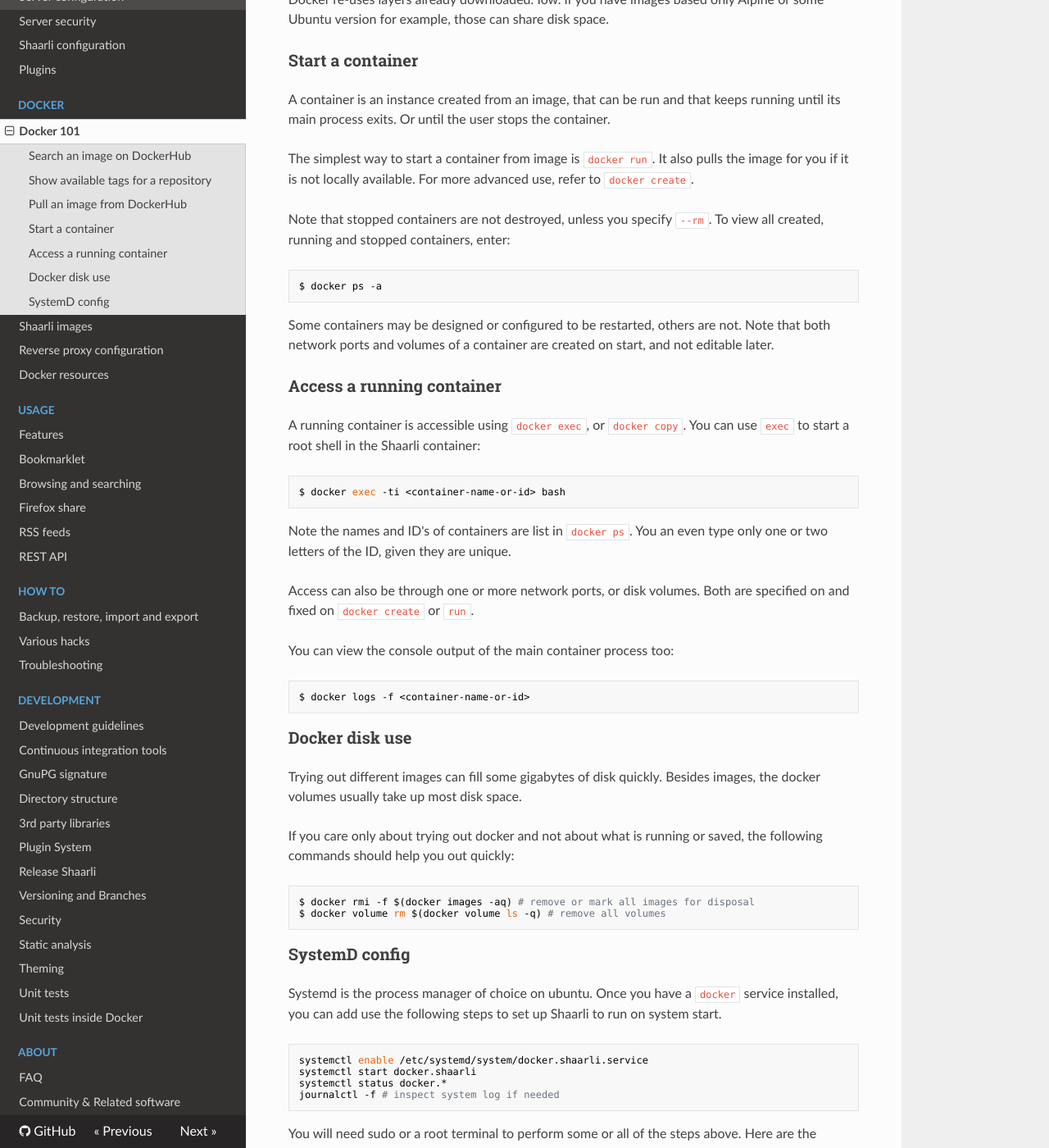
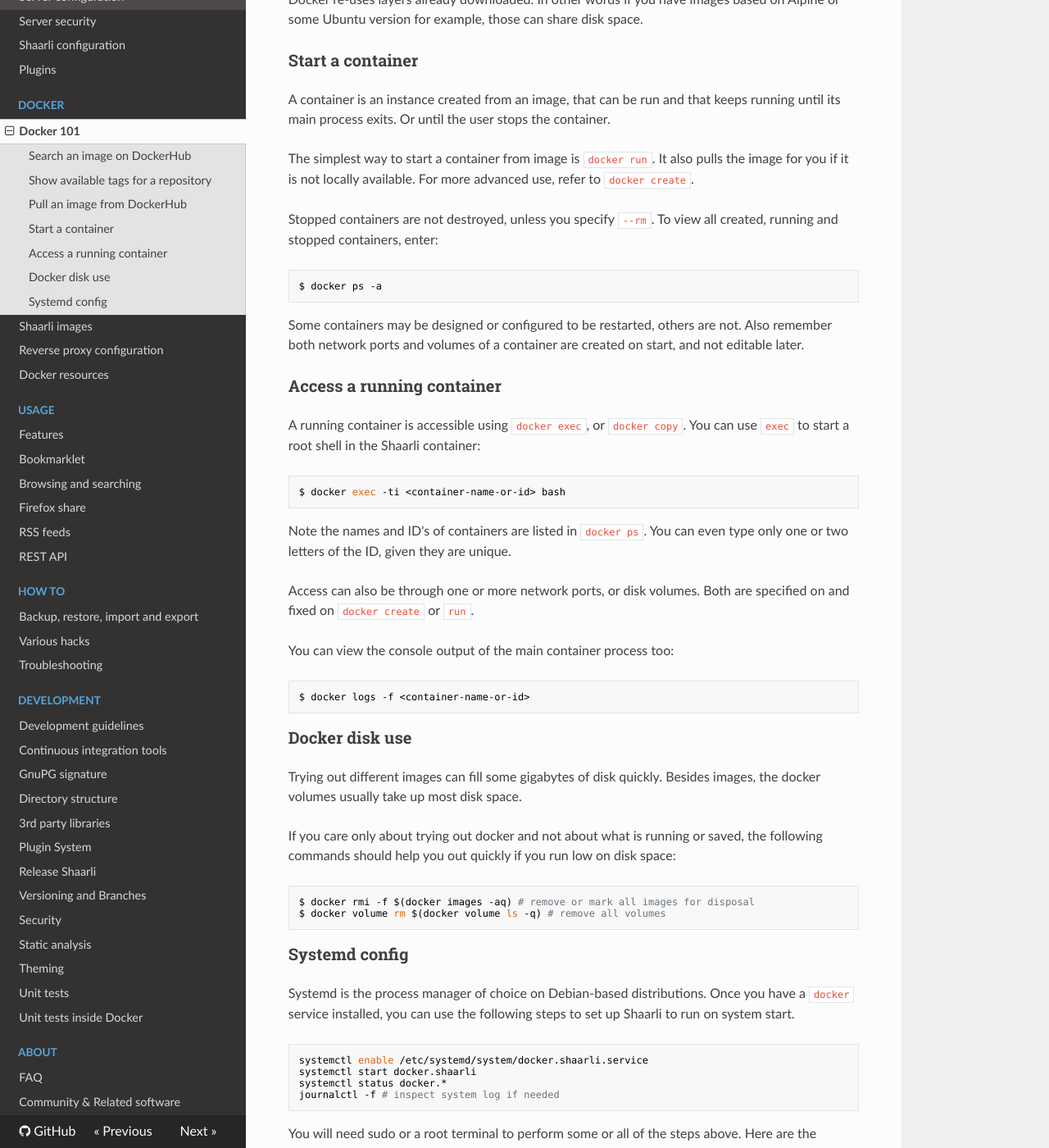
Before and after one commit to sebsauvage/Shaarli, an MkDocs documentation site: the page built from doc/md/docker/docker-101.md, in a window 1280 px wide and 1400 px high, scrolled down 1169 px. Shown: the whole window at 82% size. Built offline with MkDocs 1.6.1, drawn with Linux system fonts in a browser that asks for light colours; nearby versions of some CDN libraries; old or Windows-style settings are respelled for this version of MkDocs; some of the changed text lies outside the part shown.

Commit message:
Minor docker-101 doc updates, typos fixed #983

````diff
--- a/doc/md/docker/docker-101.md
+++ b/doc/md/docker/docker-101.md
@@ -61,26 +61,26 @@
 Status: Downloaded newer image for debian:wheezy
 ```
 
-Docker re-uses layers already downloaded. Iow. if you have images based only Alpine or some Ubuntu version for example, those can share disk space.
+Docker re-uses layers already downloaded. In other words if you have images based on Alpine or some Ubuntu version for example, those can share disk space.
 
 ### Start a container
 A container is an instance created from an image, that can be run and that keeps running until its main process exits. Or until the user stops the container.
 
 The simplest way to start a container from image is ``docker run``. It also pulls the image for you if it is not locally available. For more advanced use, refer to ``docker create``.
 
-Note that stopped containers are not destroyed, unless you specify ``--rm``. To view all created, running and stopped containers, enter:
+Stopped containers are not destroyed, unless you specify ``--rm``. To view all created, running and stopped containers, enter:
 ```bash
 $ docker ps -a
 ```
 
-Some containers may be designed or configured to be restarted, others are not. Note that both network ports and volumes of a container are created on start, and not editable later.
+Some containers may be designed or configured to be restarted, others are not. Also remember both network ports and volumes of a container are created on start, and not editable later.
 
 ### Access a running container
 A running container is accessible using ``docker exec``, or ``docker copy``. You can use ``exec`` to start a root shell in the Shaarli container:
 ```bash
 $ docker exec -ti <container-name-or-id> bash
 ```
-Note the names and ID's of containers are list in ``docker ps``. You an even type only one or two letters of the ID, given they are unique.
+Note the names and ID's of containers are listed in ``docker ps``. You can even type only one or two letters of the ID, given they are unique.
 
 Access can also be through one or more network ports, or disk volumes. Both are specified on and fixed on ``docker create`` or ``run``.
 
@@ -92,15 +92,15 @@
 ### Docker disk use
 Trying out different images can fill some gigabytes of disk quickly. Besides images, the docker volumes usually take up most disk space.
 
-If you care only about trying out docker and not about what is running or saved, the following commands should help you out quickly:
+If you care only about trying out docker and not about what is running or saved, the following commands should help you out quickly if you run low on disk space:
 
 ```bash
 $ docker rmi -f $(docker images -aq) # remove or mark all images for disposal
 $ docker volume rm $(docker volume ls -q) # remove all volumes
 ```
 
-### SystemD config
-Systemd is the process manager of choice on ubuntu. Once you have a ``docker`` service installed, you can add use the following steps to set up Shaarli to run on system start.
+### Systemd config
+Systemd is the process manager of choice on Debian-based distributions. Once you have a ``docker`` service installed, you can use the following steps to set up Shaarli to run on system start.
 
 ```bash
 systemctl enable /etc/systemd/system/docker.shaarli.service
@@ -128,11 +128,9 @@
   -p 28010:80 \
   --name ${hostname}-shaarli \
   --hostname shaarli.${domainname} \
-  \
   -v /srv/docker-volumes-local/shaarli-data:/var/www/shaarli/data:rw \
   -v /etc/localtime:/etc/localtime:ro \
-  \
-    shaarli/shaarli:latest
+  shaarli/shaarli:latest
 
 ExecStop=/usr/bin/docker rm -f ${hostname}-shaarli
 
````
Also changed, not shown: other parts of doc/md/docker/docker-101.md (+1 -1 lines).
